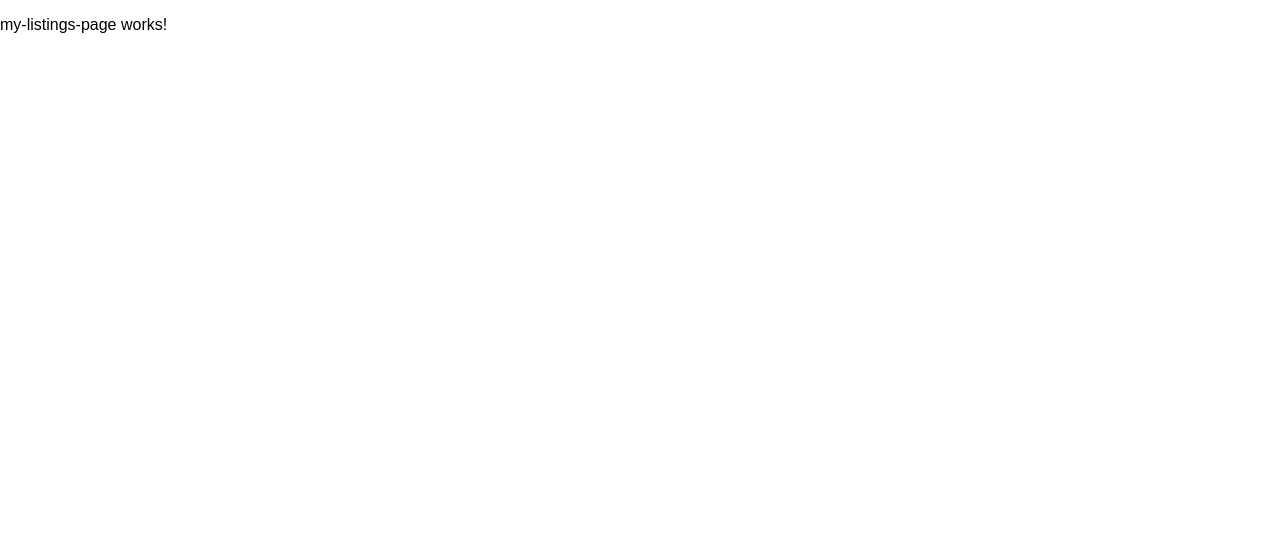
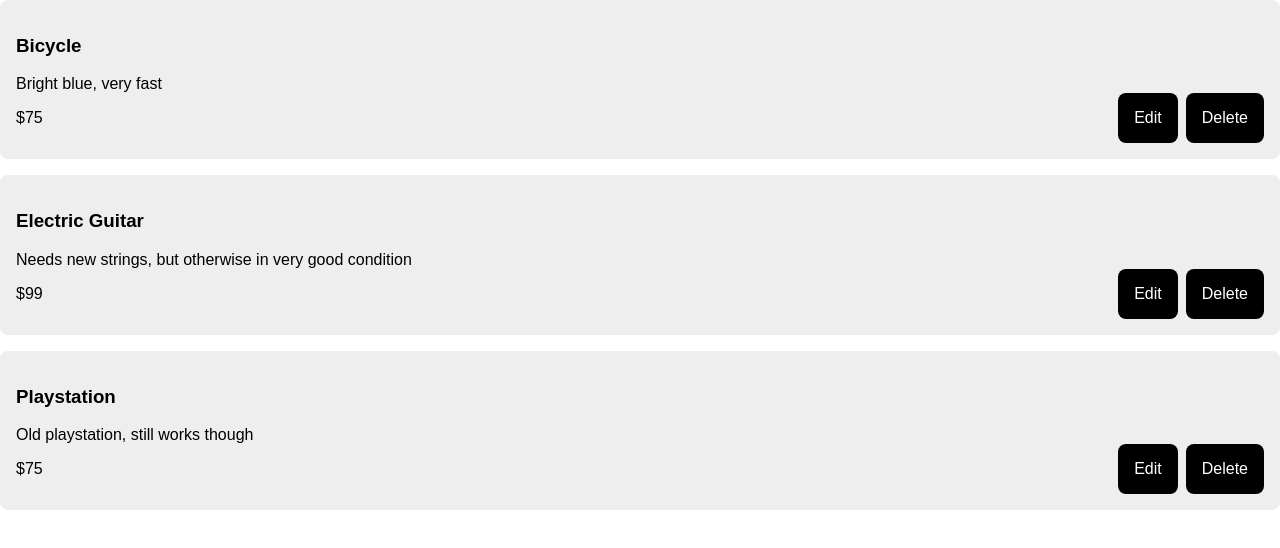
Before and after one commit to Moussa-Kalam/buy-and-sell_angular, an Angular app: page /my-listings in a window 1280 px wide. Shown: the top 548 px of the page. Built offline with nearby package versions, Linux system fonts and the light colour scheme.

Commit message:
feat: Implement 'My listings page'

```diff
--- a/src/app/my-listings-page/my-listings-page.component.html
+++ b/src/app/my-listings-page/my-listings-page.component.html
@@ -1 +1,11 @@
-<p>my-listings-page works!</p>
+<div class="content-box" *ngFor="let listing of listings">
+    <h3>{{ listing.name }}</h3>
+    <p>{{ listing.description }}</p>
+    <p>${{ listing.price }}</p>
+    <div class="buttons-container">
+        <a routerLink="/edit-listing/{{ listing.id }}">
+            <button>Edit</button>
+        </a>
+        <button (click)="onDeleteClicked(listing.id)">Delete</button>
+    </div>
+</div>
--- a/src/app/my-listings-page/my-listings-page.component.ts
+++ b/src/app/my-listings-page/my-listings-page.component.ts
@@ -1,10 +1,21 @@
-import { Component } from '@angular/core';
-
+import { Component, OnInit } from '@angular/core';
+import { fakeMyListings } from '../fake-data';
+import { Listing } from '../types';
 @Component({
   selector: 'app-my-listings-page',
   templateUrl: './my-listings-page.component.html',
   styleUrls: ['./my-listings-page.component.css']
 })
-export class MyListingsPageComponent {
+export class MyListingsPageComponent implements OnInit {
+  listings: Listing[] = []
 
+  constructor() { }
+
+  ngOnInit(): void {
+    this.listings = fakeMyListings;
+  }
+
+  onDeleteClicked(listingId: string): void {
+    alert(`Deleting your listing with id ${listingId}`);
+  }
 }
```
